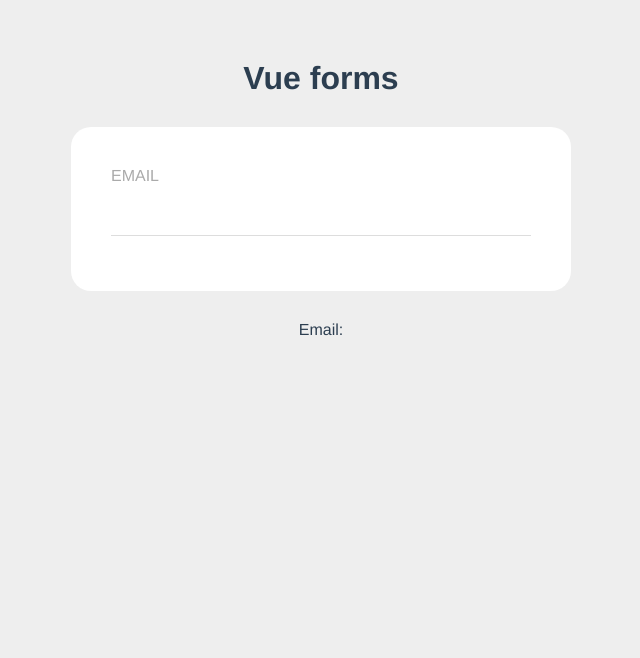
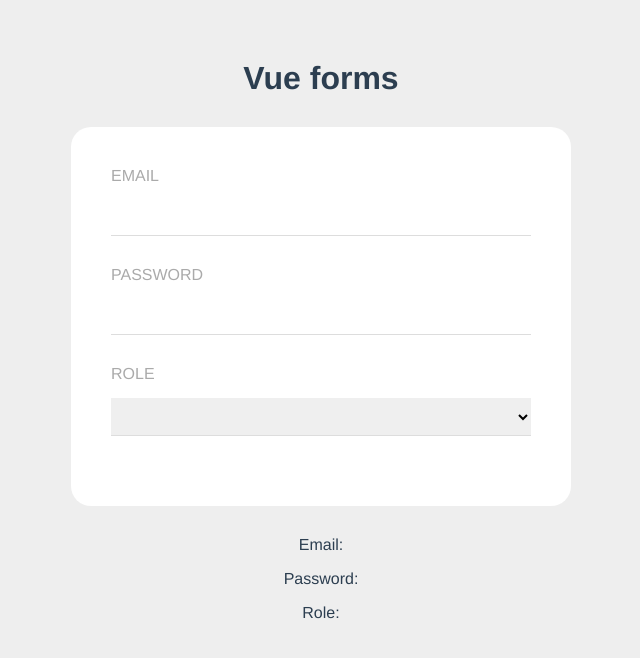
Before and after one commit to VisheshSingh/web-form, a Vue app: page / in a window 1280 px wide. Shown: the top 658 px of the page, without its empty margins (319-959 px from the left). Built offline with nearby package versions, Linux system fonts and the light colour scheme.

Commit message:
Select Fields

```diff
--- a/src/App.vue
+++ b/src/App.vue
@@ -3,9 +3,20 @@
   <form>
     <label for="email">Email</label>
     <input type="email" v-model="email" />
+
+    <label for="password">Password</label>
+    <input type="password" v-model="password" />
+
+    <label for="role">Role</label>
+    <select name="role" id="role" v-model="role">
+      <option value="designer">Web Designer</option>
+      <option value="developer">Web Developer</option>
+    </select>
   </form>
 
   <p>Email: {{ email }}</p>
+  <p>Password: {{ password }}</p>
+  <p>Role: {{ role }}</p>
 </template>
 
 <script>
@@ -15,6 +26,8 @@
   data() {
     return {
       email: '',
+      password: '',
+      role: '',
     };
   },
 };
@@ -47,13 +60,14 @@
   text-transform: uppercase;
   font-weight: 1.2rem;
 }
-input {
+input,
+select {
   display: block;
   width: 100%;
   border: none;
   padding: 10px;
   border-bottom: 1px solid #ddd;
-  margin: 15px 0;
+  margin: 15px 0 30px;
   box-sizing: border-box;
 }
 </style>
```
